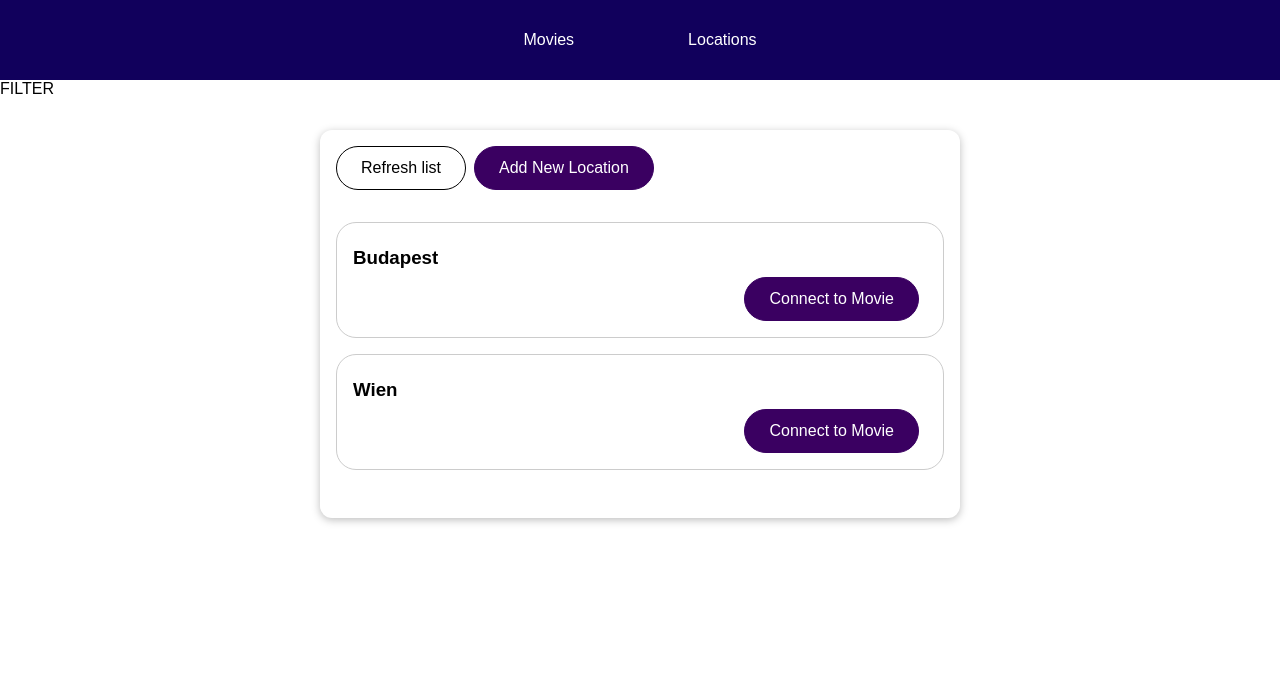
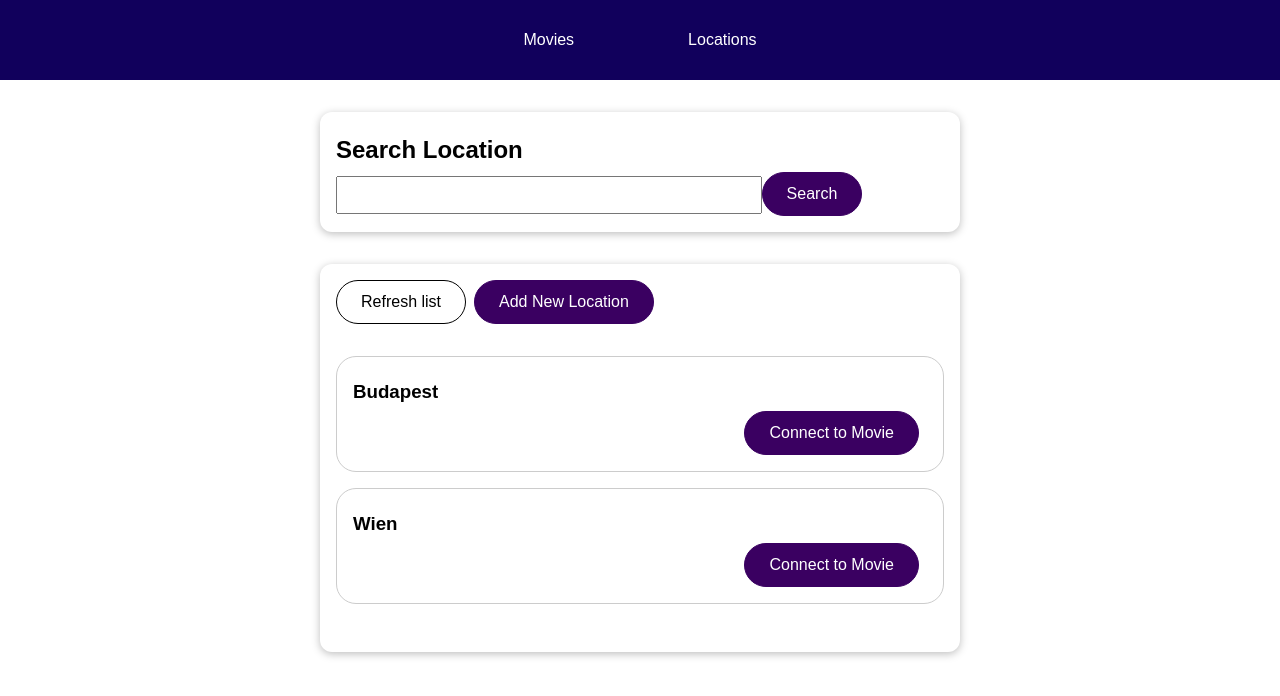
Before and after one commit to grirorevvadim/movieLoc-frontend-app, a Vue app: page /locations in a window 1280 px wide. Shown: the top 696 px of the page. Built offline with nearby package versions, Linux system fonts and the light colour scheme.

Commit message:
location search is added

```diff
--- /dev/null
+++ b/src/components/locations/LocationSearch.vue
@@ -0,0 +1,49 @@
+<template>
+  <base-card>
+    <h2>Search Location</h2>
+    <span class="search">
+      <input
+        type="text"
+        name="search"
+        id="location-search"
+        v-model="searchCriteria"
+      />
+      <base-button @click="search">Search</base-button>
+    </span>
+  </base-card>
+</template>
+
+<script>
+import BaseButton from '../ui/BaseButton.vue';
+export default {
+  components: { BaseButton },
+  emits:['search-location'],
+  data() {
+    return {
+      searchCriteria: '',
+    };
+  },
+  methods:{
+    search(){
+        this.$emit('search-location',this.searchCriteria);
+    }
+  }
+};
+</script>
+
+<style scoped>
+h2 {
+  margin: 0.5rem 0;
+}
+
+.search {
+  margin-right: 1rem;
+}
+
+.search input {
+  vertical-align: middle;
+  width: 70%;
+  height:1cm;
+  font-size: 1.5rem;
+}
+</style>
--- a/src/pages/locations/LocationsList.vue
+++ b/src/pages/locations/LocationsList.vue
@@ -1,5 +1,7 @@
 <template>
-  <section>FILTER</section>
+  <section>
+    <location-search @search-location="returnLocation"> </location-search>
+  </section>
   <base-card>
     <div class="controls">
       <base-button class="flat">Refresh list</base-button>
@@ -19,14 +21,26 @@
 
 <script>
 import LocationItem from '../../components/locations/LocationItem.vue';
+import LocationSearch from '../../components/locations/LocationSearch.vue';
 
 export default {
   components: {
     LocationItem,
+    LocationSearch,
+  },
+  data() {
+    return {
+      searchInput: '',
+    };
   },
   computed: {
     filteredLocations() {
-      return this.$store.getters['locations/locations'];
+      const locs = this.$store.getters['locations/locations'];
+      const search = locs.filter((loc) => {
+        if (loc.locationName.includes(this.searchInput)) return loc;
+      });
+      if (search) return search;
+      else return locs;
     },
     hasLocations() {
       return this.$store.getters['locations/hasLocations'];
@@ -36,6 +50,9 @@ export default {
     confirmInput() {
       // do something
       this.$router.push('/locations');
+    },
+    returnLocation(input) {
+      this.searchInput = input;
     },
   },
 };
```
